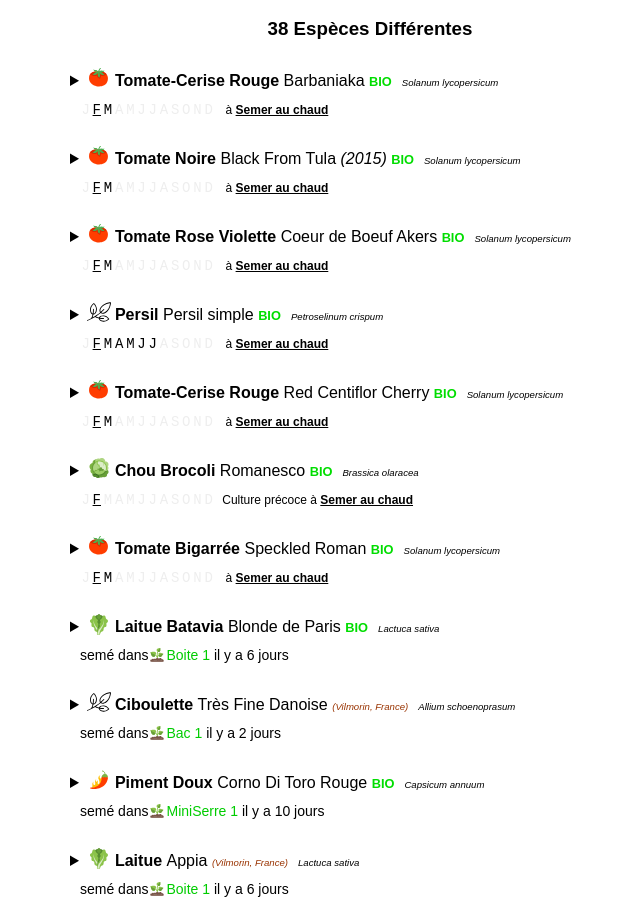
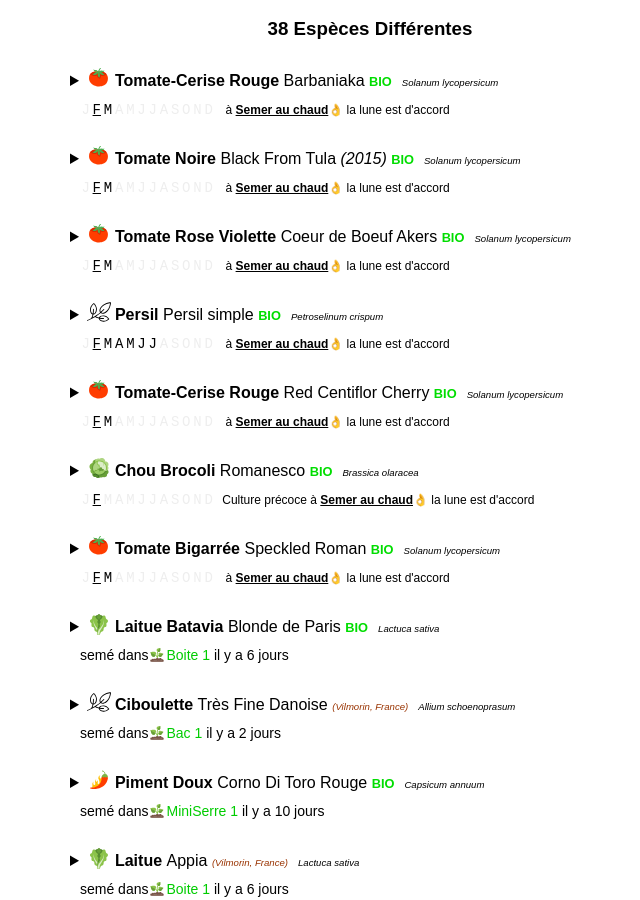
Before and after one commit to gre/jardin, a React (Create React App) app: page / in a window 1280 px wide. Shown: the part 822-1722 px from the top of the page, without its empty margins (270-910 px from the left). Built offline with nearby package versions, Linux system fonts and the light colour scheme.

Commit message:
add some comment with moon

```diff
--- a/src/App.js
+++ b/src/App.js
@@ -508,10 +508,16 @@ const ACTION_TEXT = {
   replant: "Replanter",
   harvest: "Récolter",
 };
+const actionMoonSatisfied = {
+  indoors: moon => moonIsAscending(moon),
+  outdoors: moon => moonIsAscending(moon),
+  replant: moon => !moonIsAscending(moon),
+  harvest: moon => moon.age < 12.91963,
+};
 
 class JobsInfo extends Component {
   render() {
-    const { month, jobs } = this.props;
+    const { month, jobs, moon } = this.props;
     return <div style={{ padding: 10 }}>{jobs.map(({ months, calendarName, action }, i) =>
       <div key={i}>
         <span>
@@ -533,6 +539,11 @@ class JobsInfo extends Component {
             {calendarName}
             {" à "}
             <strong style={{ textDecoration: "underline" }}>{ACTION_TEXT[action]}</strong>
+            {
+              actionMoonSatisfied[action](moon)
+              ? "👌 la lune est d'accord"
+              : ""
+            }
           </span>
         </span>
       </div>
@@ -570,7 +581,7 @@ function getActionJobs (species, targetMonth, seedlingPath) {
 
 class SpeciesList extends Component {
   render() {
-    const {data, month} = this.props;
+    const {data, month, moon} = this.props;
     return <div>{
       Object.keys(data.species)
       .map(id => {
@@ -629,6 +640,7 @@ class SpeciesList extends Component {
                 month={month+1}
                 jobs={jobs}
                 data={data}
+                moon={moon}
               />
             </div>
             : null }
@@ -711,7 +723,7 @@ class App extends Component {
           </div>
 
           <h3>{Object.keys(data.species).length} Espèces Différentes</h3>
-          <SpeciesList month={month} data={data} />
+          <SpeciesList month={month} data={data} moon={moon} />
         </div>
       </div>
     );
```
